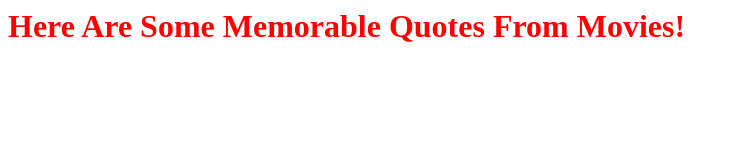
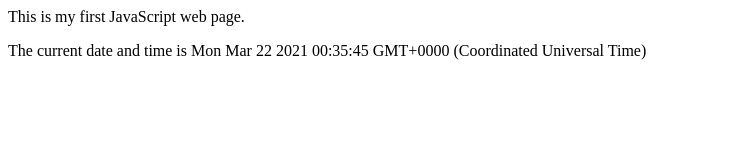
Before and after one commit to yal2018/angel, a plain HTML site: page index.html in a window 1280 px wide. Shown: the whole page, without its empty margins (0-738 px from the left). Drawn offline with Linux system fonts and the light colour scheme.

Commit message:
Update index.html

```diff
--- a/index.html
+++ b/index.html
@@ -1,15 +1,14 @@
+<!DOCTYPE html>
+<html>
 <head>
-
-<style>
-h1 {
-color: red;
-text-transform: capitalize;
-}
-</style>
-
 </head>
-
-<h1>
-Here are some memorable
-quotes from movies!
-</h1>
+<body>
+This is my first JavaScript web page.
+<p>
+<script>
+document.write('The current date and time is ');
+var time = new Date();
+document.write(time);
+</script>
+</body>
+</html>
```
